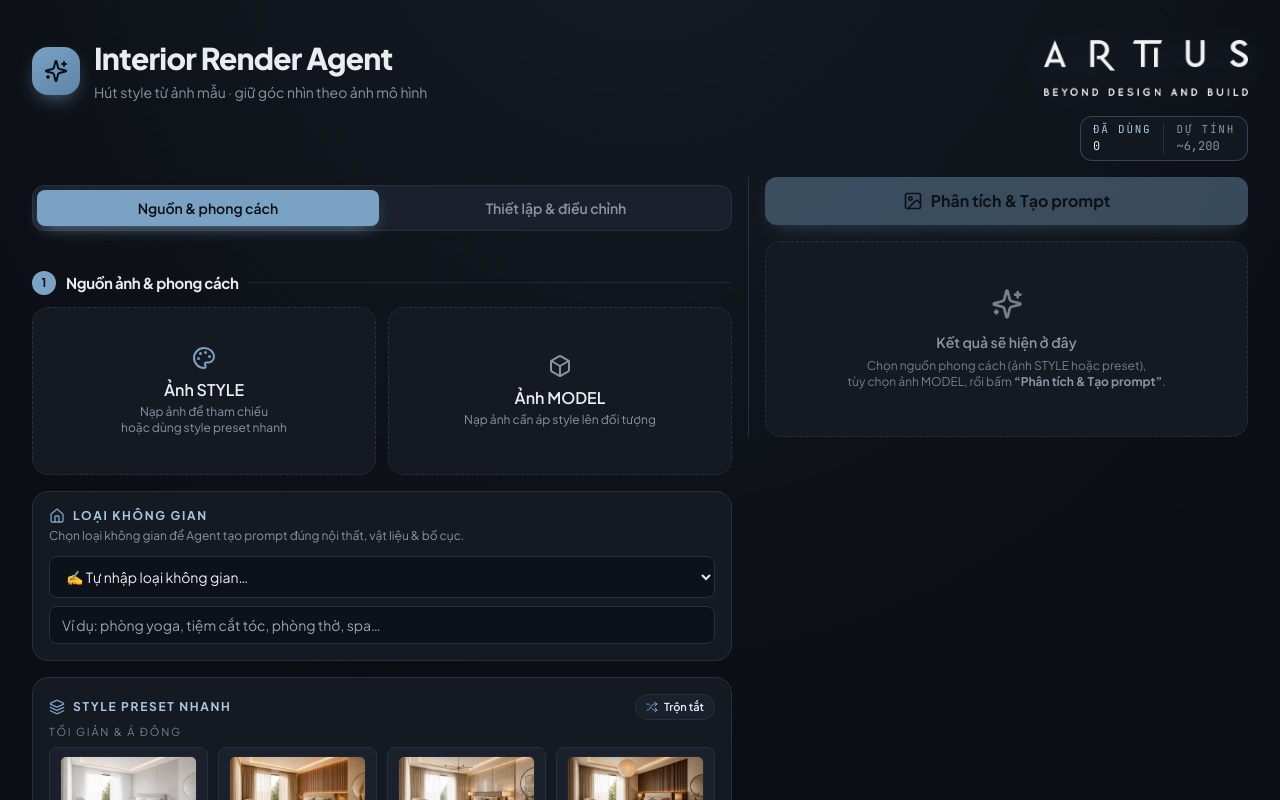
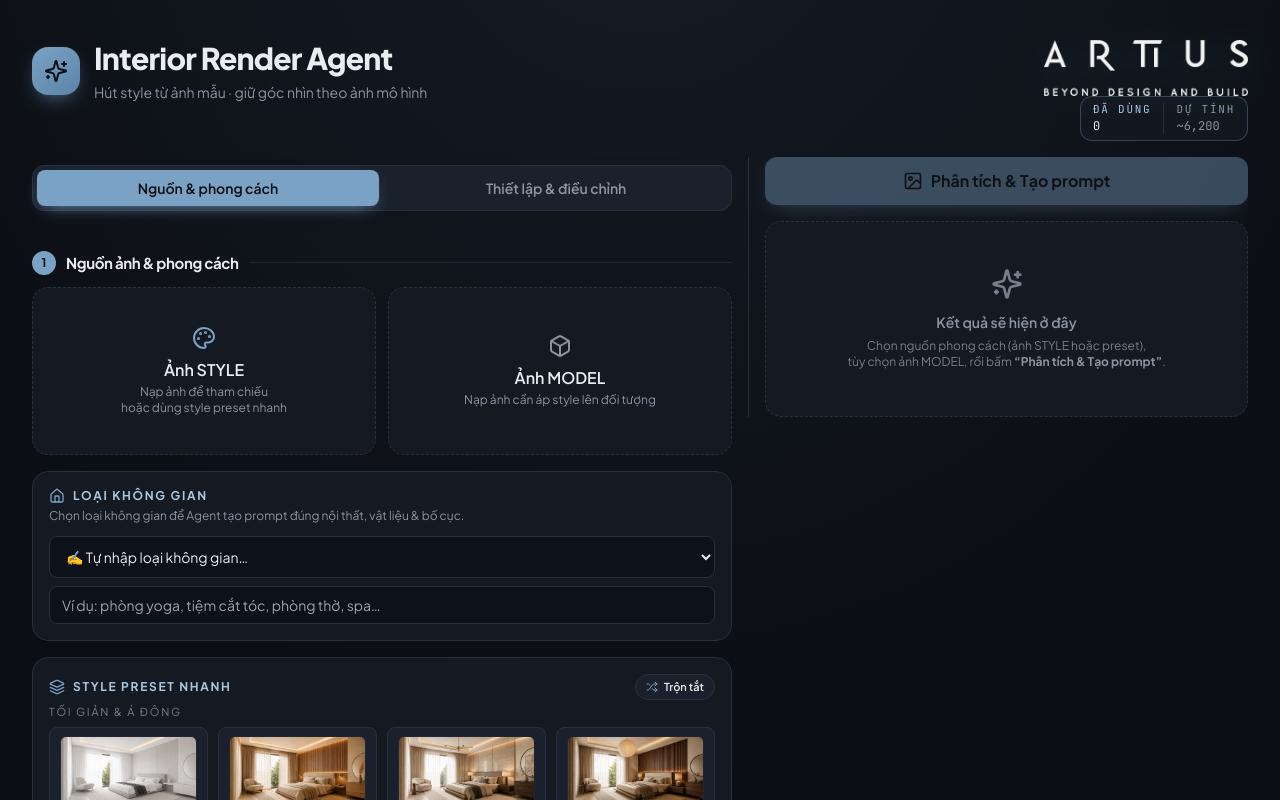
Before and after one commit to nguyenlinhsang0001-arch/Artius-Render-by-AI, a React (Vite) app: page / in a window 1280 px wide. Shown: the top 800 px of the page. Built offline with nearby package versions, Linux system fonts and the light colour scheme.

Commit message:
Update App.jsx

```diff
--- a/src/App.jsx
+++ b/src/App.jsx
@@ -1876,14 +1876,14 @@ Return ONLY a valid JSON object (no markdown/backticks): {"prompt": "the English
         {/* ===== Header — DESKTOP (md+) : trái tiêu đề · phải logo trên + badge dưới ===== */}
         <div className="hidden md:flex items-start justify-between gap-3 mb-2 pt-2">
           {titleEl}
-          <div className="flex flex-col items-end gap-5 shrink-0">
+          <div className="flex flex-col items-end gap-15 shrink-0">
             {logoEl}
             {badgeEl}
           </div>
         </div>
 
         {/* ===== Header — MOBILE (<md) : dọc, căn giữa · logo → tiêu đề → badge ===== */}
-        <div className="flex md:hidden flex-col items-center gap-3 mb-2 pt-3">
+        <div className="flex md:hidden flex-col items-center gap-5 mb-2 pt-3">
           <div className="mb-7">{logoEl}</div>
           {titleEl}
           {badgeEl}
```
